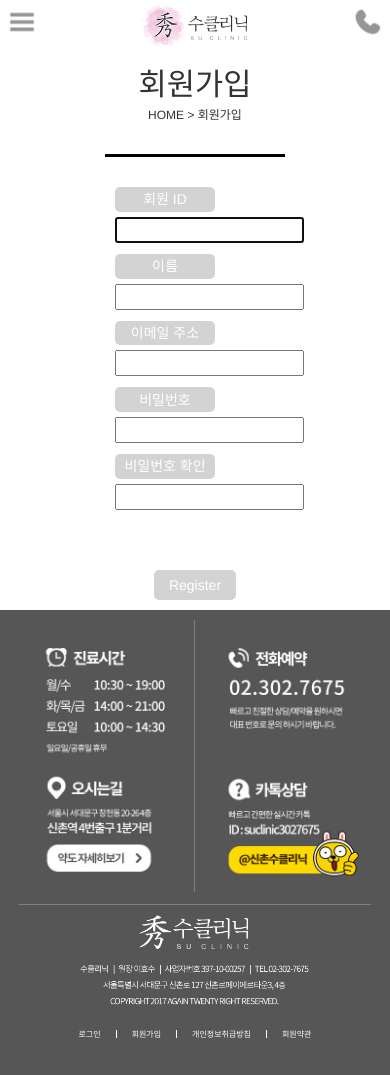
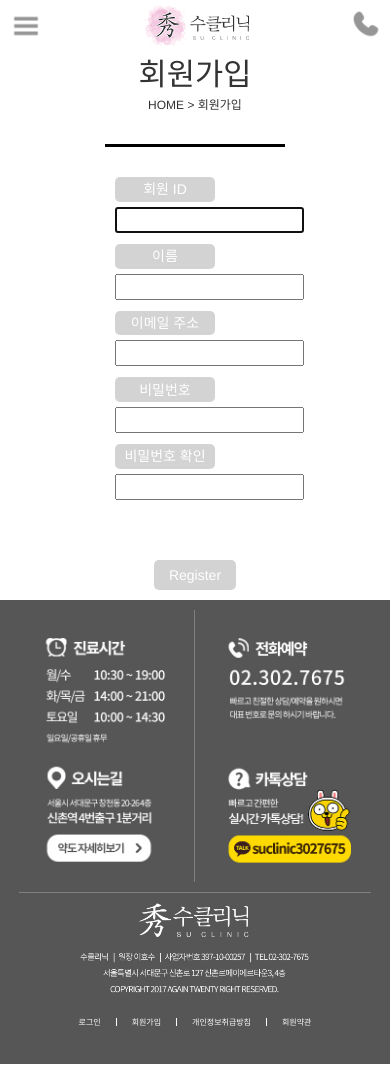
Before and after one commit to rheehyerin/suclinic, a Django app: page /signup/ in a window 390 px wide. Run offline with Django 3.2, Linux system fonts and the light colour scheme; some libraries are stand-ins or nearby versions.

Commit message:
푸터 수정 및 네비바 작은 버전 마진수정

```diff
--- a/static/css/style.css
+++ b/static/css/style.css
@@ -405,6 +405,9 @@ footer .vertical-bar {
 .navbar-default {
   background-color: white; }
 
+@media (max-width: 991px) {
+  .nav-side-menu {
+    margin-bottom: 0px; } }
 .navbar-fixed-side .caret {
   float: right;
   margin-top: 8px; }
--- a/static/scss/_sidebar.scss
+++ b/static/scss/_sidebar.scss
@@ -1,5 +1,11 @@
 .navbar-default {
 	background-color: white;
+}
+
+@media (max-width:991px){
+	.nav-side-menu{
+		margin-bottom:0px;
+	}
 }
 
 .navbar-fixed-side {
--- a/suclinic/templates/footer.html
+++ b/suclinic/templates/footer.html
@@ -19,7 +19,7 @@
 				</div>
 				<div class="col-xs-21 no-padding">
 					<img src="{% static 'img/footer_m_2.jpg' %}" class="img-responsive col-xs-42 minmax no-padding">
-					<img src="{% static 'img/footer_m_4.jpg' %}" class="img-responsive col-xs-42 minmax no-padding">
+					<img src="{% static 'img/footer_m_4.jpeg' %}" class="img-responsive col-xs-42 minmax no-padding">
 				</div>
 				<!--
 				<div class="col-xs-42 no-padding" style="border-top:1px solid gray; margin-right:15px; margin-top:10px;">
--- a/suclinic/templates/left.navbar.1.html
+++ b/suclinic/templates/left.navbar.1.html
@@ -1,7 +1,7 @@
 {% load staticfiles %}
 <div class="left-navbar nav-side-menu">
 	<div style="text-align: center;">
-		<button class="navbar-toggle" data-target="#menu-content" data-toggle="collapse" style="float: left; width: 30px;padding: 0; border: none; margin: 7px;">
+		<button class="navbar-toggle" data-target="#menu-content" data-toggle="collapse" style="float: left; width: 30px;padding: 0; border: none; margin: 11px;">
 			<span class="sr-only">Menu</span>
 			<img src="{% static 'img/icon-bar.png' %}" class="img-responsive">
 		</button>
@@ -10,7 +10,7 @@
 				<img src="{% static 'img/logo.png' %}" class="img-responsive">
 			</a>
 		</div>
-		<a href="tel:82+3027675" style="float: right; width: 30px; margin: 7px;" class=" hidden-md hidden-lg">
+		<a href="tel:82+3027675" style="float: right; width: 30px; margin: 9px;" class=" hidden-md hidden-lg">
 			<img src="{% static 'img/tel-icon.png' %}" class="img-responsive">
 		</a>
 	</div>
```
Also changed, not shown: static/img/footer_4.png, static/img/footer_m_4.jpeg (added).
